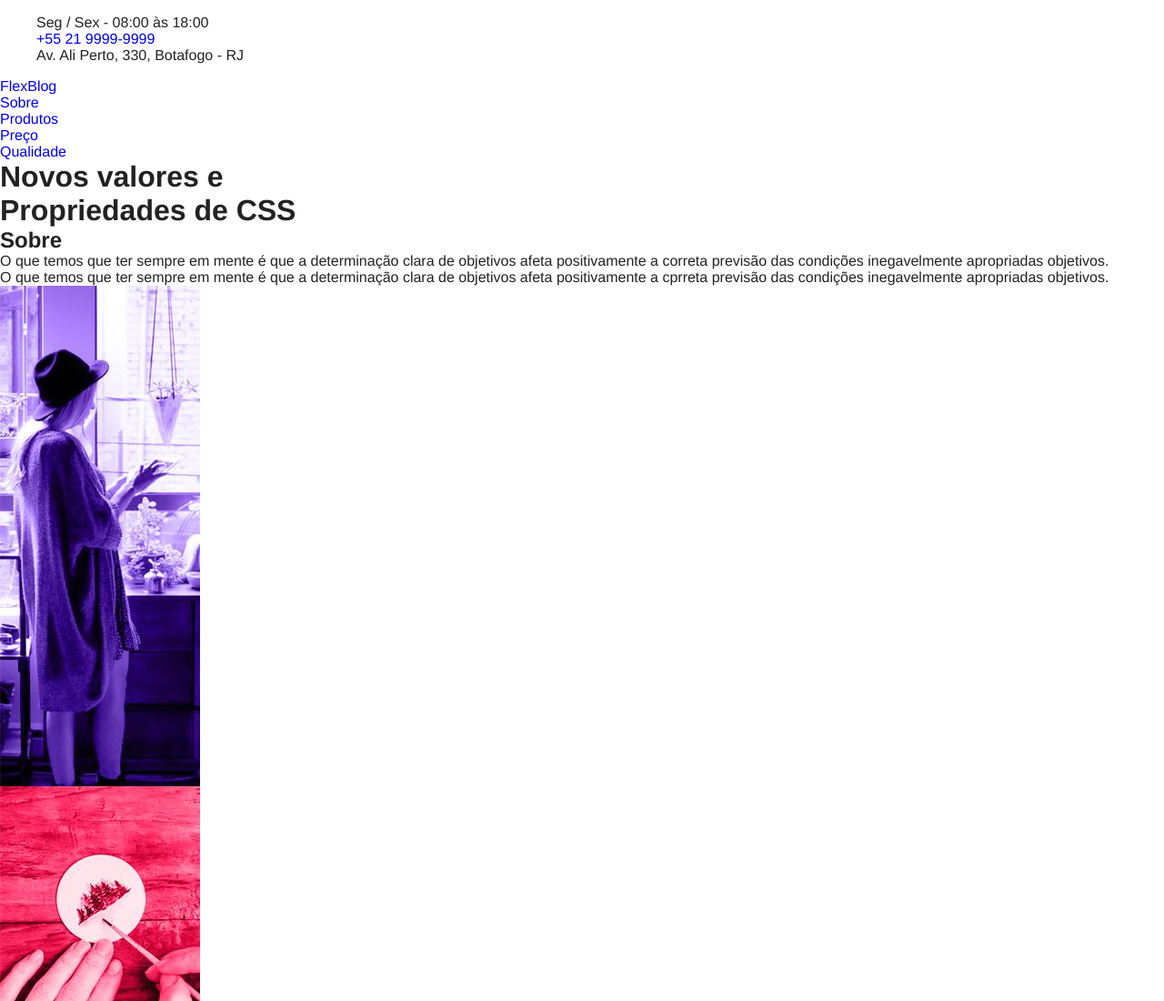
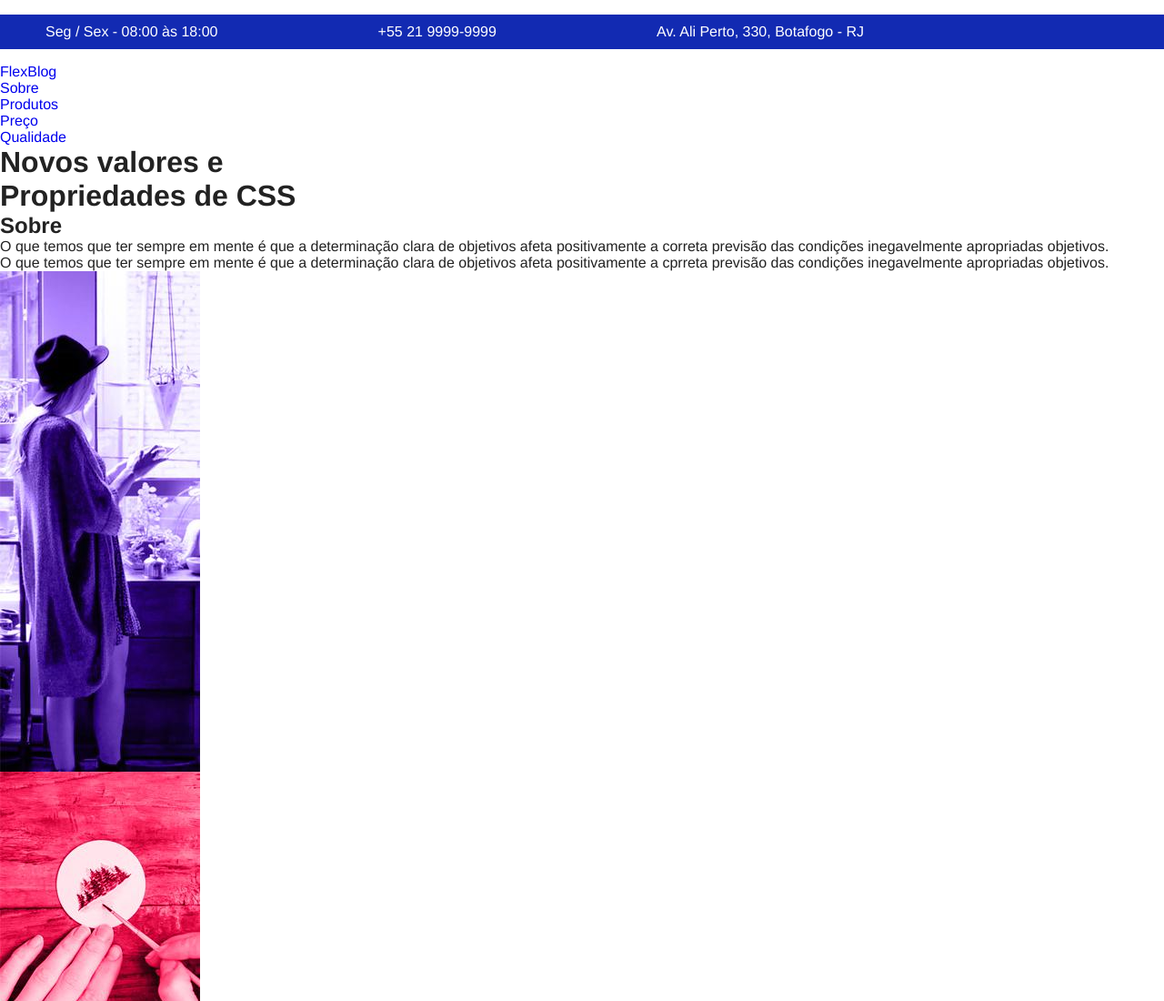
Before and after one commit to AlbericoJr/Fundamentos_do_flexbox, a plain HTML site: page Projeto_Flexbox/index.html in a window 1280 px wide. Shown: the top 1100 px of the page at 91% size. Drawn offline with Linux system fonts and the light colour scheme.

Commit message:
Superinfo

```diff
--- a/Projeto_Flexbox/CSS/style.css
+++ b/Projeto_Flexbox/CSS/style.css
@@ -24,3 +24,27 @@ img{
 *{
     box-sizing: border-box;
 }
+
+/* Superinfo*/
+
+.superinfo-bg{
+    background: #122ab2;
+    color: white;
+}
+
+.superinfo{
+    max-width: 960px;
+    margin: 0 autto;
+    display: flex;
+    justify-content: space-between;
+    flex-wrap: wrap;
+    padding-top: 10px;
+}
+
+.superinfo p, .superinfo a{
+    margin: 0 10px 10px 10px;
+}
+
+.superinfo a{
+    color: white;
+}
```
